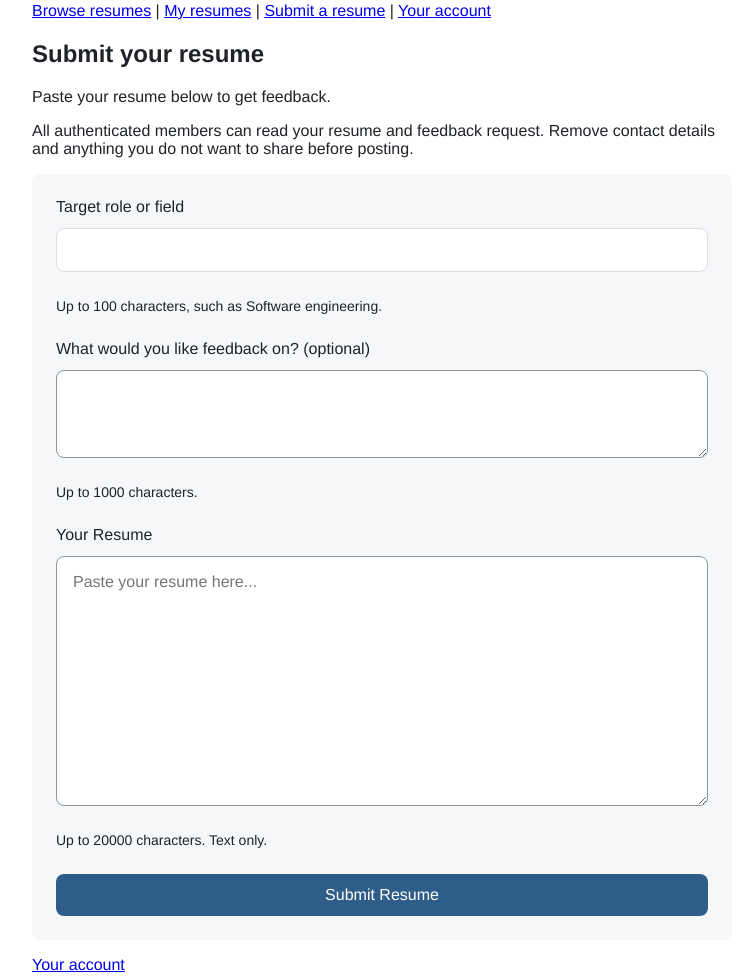
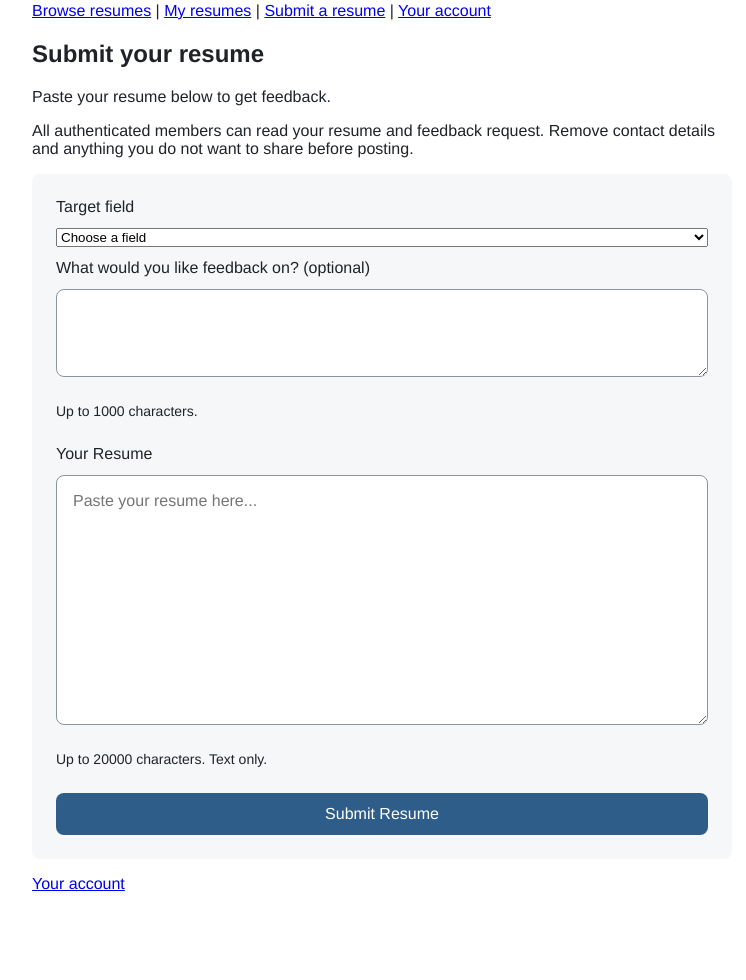
Before and after one commit to Rimcheb/Resume_reviewer, a Flask app: page /resumes/new in a window 1280 px wide. Shown: the part 162-1142 px from the top of the page, without its empty margins (258-1004 px from the left). After the commit the page ends 1053 px from the top, so only its background shows below. Run offline with Flask 3, Linux system fonts and the light colour scheme; the visitor is signed in with stand-in values (Sample User, id 1); data comes from the database, SQL or seed files in the repository; some libraries are stand-ins or nearby versions.

Commit message:
pick target field from list

```diff
--- a/backend/models.py
+++ b/backend/models.py
@@ -4,6 +4,12 @@ from sqlalchemy import CheckConstraint, Column, ForeignKey, Index, Integer, Text
 from sqlalchemy.orm import declarative_base
 
 Base = declarative_base()
+
+# The choices for Resume.target_field.
+FIELDS = (
+    "Software engineering", "Data science", "Product management", "Design (UX/UI)",
+    "Finance", "Consulting", "Marketing", "Research", "Other",
+)
 
 
 class User(Base):
--- a/backend/resumes.py
+++ b/backend/resumes.py
@@ -5,12 +5,12 @@ from flask import Blueprint, abort, flash, g, redirect, render_template, request
 from backend import database
 from backend.auth import login_required
 from backend.comments import COMMENT_LIMIT
+from backend.models import FIELDS
 from backend.permissions import require_owner
 
 bp = Blueprint("resumes", __name__)
 
 RESUME_LIMIT = 20000
-FIELD_LIMIT = 100
 FEEDBACK_LIMIT = 1000
 PAGE_SIZE = 10
 MAX_PAGE = 1000000
@@ -20,8 +20,8 @@ def submission_error(content, target_field, feedback_request):
     """Return the first input problem, or None when the submission is valid."""
     if not content.strip() or len(content) > RESUME_LIMIT:
         return f"Enter resume text with 1 to {RESUME_LIMIT:,} characters."
-    if not target_field.strip() or len(target_field) > FIELD_LIMIT:
-        return f"Enter a target role or field with 1 to {FIELD_LIMIT} characters."
+    if target_field not in FIELDS:
+        return "Choose a target field from the list."
     if len(feedback_request) > FEEDBACK_LIMIT:
         return f"Keep your feedback request within {FEEDBACK_LIMIT:,} characters."
     return None
@@ -32,7 +32,7 @@ def submission_form(content="", target_field="", feedback_request="", error=None
     return render_template(
         "submit_resume.html", content=content, target_field=target_field,
         feedback_request=feedback_request, error=error, resume=resume,
-        resume_limit=RESUME_LIMIT, field_limit=FIELD_LIMIT, feedback_limit=FEEDBACK_LIMIT,
+        resume_limit=RESUME_LIMIT, fields=FIELDS, feedback_limit=FEEDBACK_LIMIT,
     )
 
 
@@ -111,7 +111,7 @@ def delete(resume_id):
 
 
 def resume_list(user_id=None):
-    """Build either feed using a bounded page and an optional literal field filter."""
+    """Build either feed using a bounded page and an optional field filter from FIELDS."""
     try:
         page = int(request.args.get("page", "1"))
     except ValueError:
@@ -119,8 +119,10 @@ def resume_list(user_id=None):
     if page < 1 or page > MAX_PAGE:
         abort(400)
     target_field = request.args.get("field", "").strip()
-    if len(target_field) > FIELD_LIMIT:
+    if target_field and target_field not in FIELDS:
         abort(400)
+    # ponytail: storage still matches by substring, so résumés saved before the
+    # dropdown existed (free text like "Software Engineering intern") still show up.
     # One extra row tells us whether a next page exists without counting all rows.
     records = database.list_resumes(user_id, target_field, PAGE_SIZE + 1, (page - 1) * PAGE_SIZE)
     if page > 1 and not records:
@@ -128,7 +130,7 @@ def resume_list(user_id=None):
     return render_template(
         "resume_list.html", resumes=records[:PAGE_SIZE], has_next=len(records) > PAGE_SIZE,
         page=page, target_field=target_field, is_mine=user_id is not None,
-        endpoint=request.endpoint, field_limit=FIELD_LIMIT,
+        endpoint=request.endpoint, fields=FIELDS,
     )
 
 
--- a/templates/submit_resume.html
+++ b/templates/submit_resume.html
@@ -12,10 +12,16 @@
 {% if error %}<p role="alert">{{ error }}</p>{% endif %}
 <form method="post" action="{{ url_for('resumes.edit', resume_id=resume.id) if resume else url_for('resumes.create') }}">
     <input type="hidden" name="csrf_token" value="{{ csrf_token() }}">
-    <label for="target_field">Target role or field</label>
-    <input id="target_field" name="target_field" value="{{ target_field }}"
-           maxlength="{{ field_limit }}" required>
-    <p class="note">Up to {{ field_limit }} characters, such as Software engineering.</p>
+    <label for="target_field">Target field</label>
+    <select id="target_field" name="target_field" required>
+        <option value="">Choose a field</option>
+        {% for field in fields %}
+        <option{% if field == target_field %} selected{% endif %}>{{ field }}</option>
+        {% endfor %}
+    </select>
+    {% if target_field and target_field not in fields %}
+    <p class="note">You previously entered "{{ target_field }}". Choose the closest field from the list.</p>
+    {% endif %}
 
     <label for="feedback_request">What would you like feedback on? (optional)</label>
     <textarea id="feedback_request" name="feedback_request" rows="3"
```
Also changed, not shown: templates/resume_list.html (+7 -2 lines).
